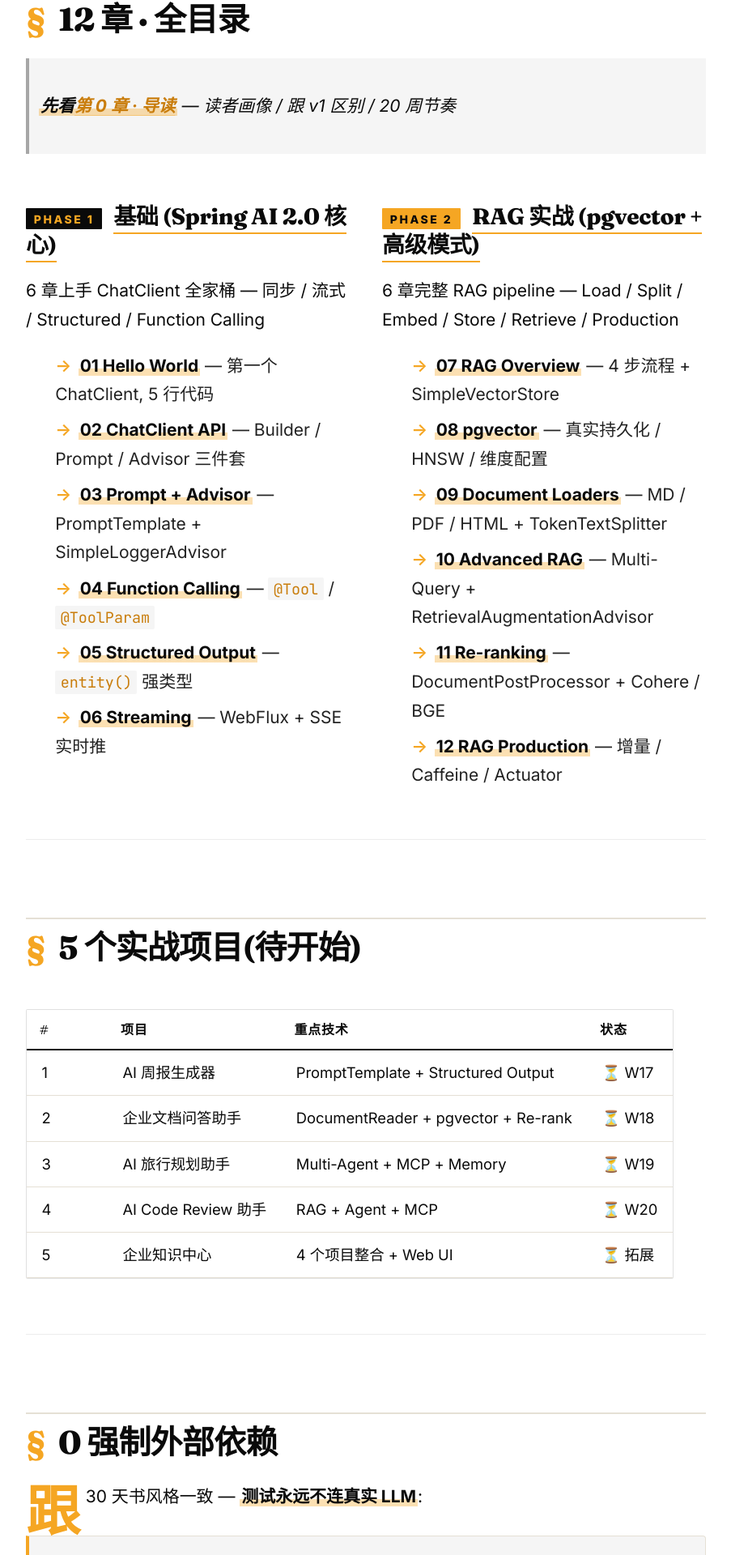
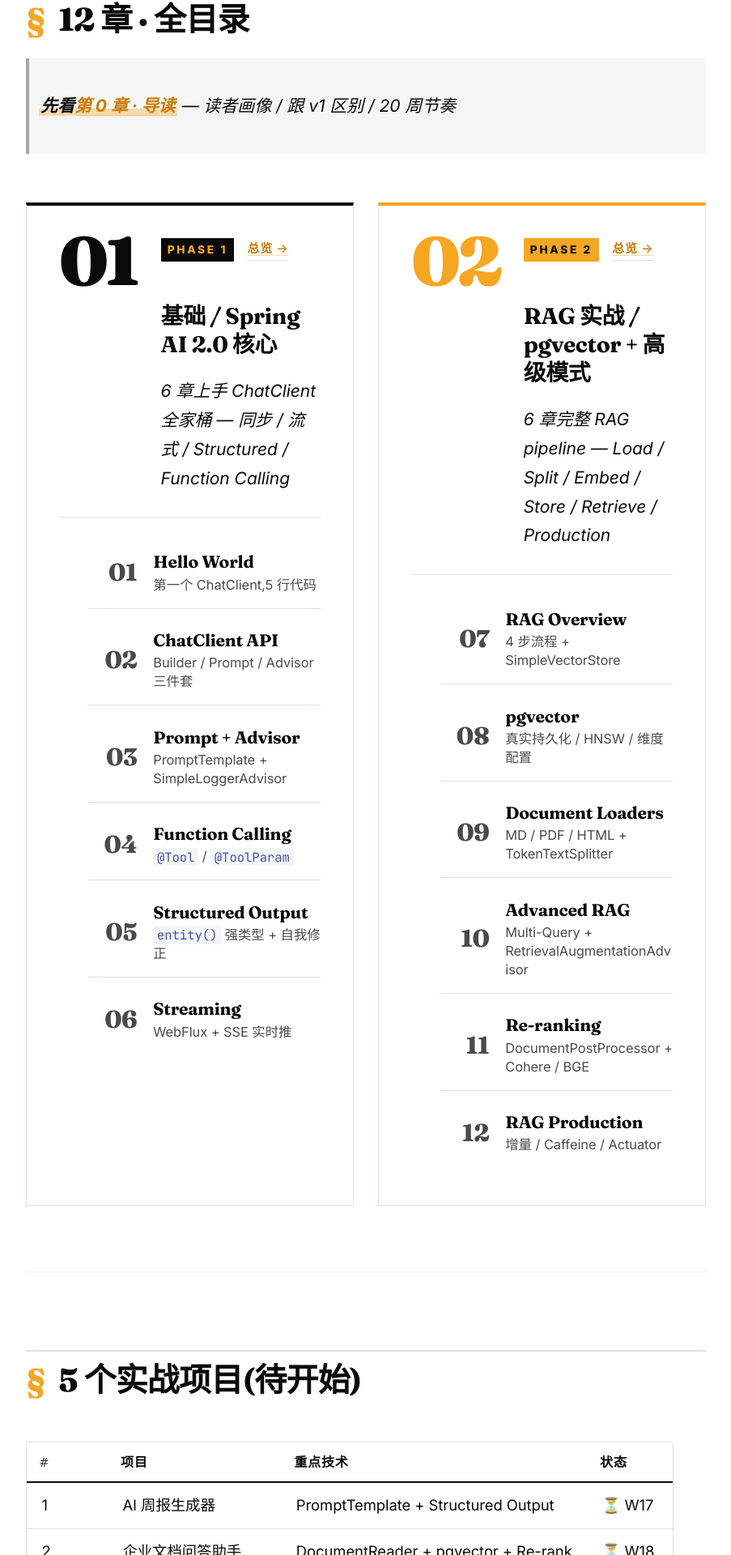
Before and after one commit to mishishi/spring-ai-2-0-projects, an MkDocs documentation site: the page built from docs/index.md, in a window 1280 px wide. Shown: the part 2267-4187 px from the top of the page at 81% size, without its empty margins (62-965 px from the left). Built offline with MkDocs 1.6.1 and Material for MkDocs 9.7.7, drawn with Linux system fonts in a browser that asks for light colours; comment, search, counter and statistics services are not loaded.

Commit message:
redesign: Phase TOC to magazine-style cards (big 01/02 numbers + 6 chapter rows)
- Fix 404: 12 chapter + 2 overview links all use trailing slash (mkdocs dirs)
- Replace .toc-grid/.toc-phase/.toc-list with .phase-toc/.phase-block/.phase-chapters
- Each phase is a bordered card: top 4px accent bar + huge 01/02 number
  + PHASE tag + 总览 link + title + italic desc, then 6 chapter rows
- Chapter rows: large left-aligned number + title + desc, hover lifts + accent
- Mobile 1-col, desktop (>=900px) 1fr 1fr

```diff
--- a/docs/index.md
+++ b/docs/index.md
@@ -82,31 +82,80 @@ Java 工程师的 Spring AI 2.0 重做版
 
 > **先看[第 0 章 · 导读](00-reading-guide.md)** — 读者画像 / 跟 v1 区别 / 20 周节奏
 
-<div class="toc-grid">
-<div class="toc-phase">
-<h3><span class="toc-phase-label toc-phase-1">PHASE 1</span> <a href="overviews/phase-1/">基础 (Spring AI 2.0 核心)</a></h3>
-<p class="toc-phase-desc">6 章上手 ChatClient 全家桶 — 同步 / 流式 / Structured / Function Calling</p>
-<ul class="toc-list">
-<li><a href="01-hello-world.html"><strong>01 Hello World</strong></a> — 第一个 ChatClient, 5 行代码</li>
-<li><a href="02-chatclient-api.html"><strong>02 ChatClient API</strong></a> — Builder / Prompt / Advisor 三件套</li>
-<li><a href="03-prompt-advisor.html"><strong>03 Prompt + Advisor</strong></a> — PromptTemplate + SimpleLoggerAdvisor</li>
-<li><a href="04-function-calling.html"><strong>04 Function Calling</strong></a> — <code>@Tool</code> / <code>@ToolParam</code></li>
-<li><a href="05-structured-output.html"><strong>05 Structured Output</strong></a> — <code>entity()</code> 强类型</li>
-<li><a href="06-streaming.html"><strong>06 Streaming</strong></a> — WebFlux + SSE 实时推</li>
-</ul>
+<div class="phase-toc">
+
+<section class="phase-block phase-block--1">
+
+<div class="phase-block__head">
+
+<div class="phase-block__num">01</div>
+
+<div class="phase-block__meta">
+
+<div class="phase-block__kicker"><span class="phase-block__tag">PHASE 1</span><a class="phase-block__overview" href="overviews/phase-1/">总览 →</a></div>
+
+<h3 class="phase-block__title">基础 / Spring AI 2.0 核心</h3>
+
+<p class="phase-block__desc">6 章上手 ChatClient 全家桶 — 同步 / 流式 / Structured / Function Calling</p>
+
 </div>
-<div class="toc-phase">
-<h3><span class="toc-phase-label toc-phase-2">PHASE 2</span> <a href="overviews/phase-2/">RAG 实战 (pgvector + 高级模式)</a></h3>
-<p class="toc-phase-desc">6 章完整 RAG pipeline — Load / Split / Embed / Store / Retrieve / Production</p>
-<ul class="toc-list">
-<li><a href="07-rag-overview.html"><strong>07 RAG Overview</strong></a> — 4 步流程 + SimpleVectorStore</li>
-<li><a href="08-pgvector.html"><strong>08 pgvector</strong></a> — 真实持久化 / HNSW / 维度配置</li>
-<li><a href="09-document-loaders.html"><strong>09 Document Loaders</strong></a> — MD / PDF / HTML + TokenTextSplitter</li>
-<li><a href="10-advanced-rag.html"><strong>10 Advanced RAG</strong></a> — Multi-Query + RetrievalAugmentationAdvisor</li>
-<li><a href="11-reranking.html"><strong>11 Re-ranking</strong></a> — DocumentPostProcessor + Cohere / BGE</li>
-<li><a href="12-rag-production.html"><strong>12 RAG Production</strong></a> — 增量 / Caffeine / Actuator</li>
-</ul>
+
 </div>
+
+<ol class="phase-chapters">
+
+<li class="phase-chapter"><a href="01-hello-world/"><span class="phase-chapter__num">01</span><span class="phase-chapter__body"><span class="phase-chapter__name">Hello World</span><span class="phase-chapter__desc">第一个 ChatClient,5 行代码</span></span></a></li>
+
+<li class="phase-chapter"><a href="02-chatclient-api/"><span class="phase-chapter__num">02</span><span class="phase-chapter__body"><span class="phase-chapter__name">ChatClient API</span><span class="phase-chapter__desc">Builder / Prompt / Advisor 三件套</span></span></a></li>
+
+<li class="phase-chapter"><a href="03-prompt-advisor/"><span class="phase-chapter__num">03</span><span class="phase-chapter__body"><span class="phase-chapter__name">Prompt + Advisor</span><span class="phase-chapter__desc">PromptTemplate + SimpleLoggerAdvisor</span></span></a></li>
+
+<li class="phase-chapter"><a href="04-function-calling/"><span class="phase-chapter__num">04</span><span class="phase-chapter__body"><span class="phase-chapter__name">Function Calling</span><span class="phase-chapter__desc"><code>@Tool</code> / <code>@ToolParam</code></span></span></a></li>
+
+<li class="phase-chapter"><a href="05-structured-output/"><span class="phase-chapter__num">05</span><span class="phase-chapter__body"><span class="phase-chapter__name">Structured Output</span><span class="phase-chapter__desc"><code>entity()</code> 强类型 + 自我修正</span></span></a></li>
+
+<li class="phase-chapter"><a href="06-streaming/"><span class="phase-chapter__num">06</span><span class="phase-chapter__body"><span class="phase-chapter__name">Streaming</span><span class="phase-chapter__desc">WebFlux + SSE 实时推</span></span></a></li>
+
+</ol>
+
+</section>
+
+<section class="phase-block phase-block--2">
+
+<div class="phase-block__head">
+
+<div class="phase-block__num">02</div>
+
+<div class="phase-block__meta">
+
+<div class="phase-block__kicker"><span class="phase-block__tag">PHASE 2</span><a class="phase-block__overview" href="overviews/phase-2/">总览 →</a></div>
+
+<h3 class="phase-block__title">RAG 实战 / pgvector + 高级模式</h3>
+
+<p class="phase-block__desc">6 章完整 RAG pipeline — Load / Split / Embed / Store / Retrieve / Production</p>
+
+</div>
+
+</div>
+
+<ol class="phase-chapters">
+
+<li class="phase-chapter"><a href="07-rag-overview/"><span class="phase-chapter__num">07</span><span class="phase-chapter__body"><span class="phase-chapter__name">RAG Overview</span><span class="phase-chapter__desc">4 步流程 + SimpleVectorStore</span></span></a></li>
+
+<li class="phase-chapter"><a href="08-pgvector/"><span class="phase-chapter__num">08</span><span class="phase-chapter__body"><span class="phase-chapter__name">pgvector</span><span class="phase-chapter__desc">真实持久化 / HNSW / 维度配置</span></span></a></li>
+
+<li class="phase-chapter"><a href="09-document-loaders/"><span class="phase-chapter__num">09</span><span class="phase-chapter__body"><span class="phase-chapter__name">Document Loaders</span><span class="phase-chapter__desc">MD / PDF / HTML + TokenTextSplitter</span></span></a></li>
+
+<li class="phase-chapter"><a href="10-advanced-rag/"><span class="phase-chapter__num">10</span><span class="phase-chapter__body"><span class="phase-chapter__name">Advanced RAG</span><span class="phase-chapter__desc">Multi-Query + RetrievalAugmentationAdvisor</span></span></a></li>
+
+<li class="phase-chapter"><a href="11-reranking/"><span class="phase-chapter__num">11</span><span class="phase-chapter__body"><span class="phase-chapter__name">Re-ranking</span><span class="phase-chapter__desc">DocumentPostProcessor + Cohere / BGE</span></span></a></li>
+
+<li class="phase-chapter"><a href="12-rag-production/"><span class="phase-chapter__num">12</span><span class="phase-chapter__body"><span class="phase-chapter__name">RAG Production</span><span class="phase-chapter__desc">增量 / Caffeine / Actuator</span></span></a></li>
+
+</ol>
+
+</section>
+
 </div>
 
 ------------------------------------------------------------------------
--- a/docs/stylesheets/extra.css
+++ b/docs/stylesheets/extra.css
@@ -711,95 +711,214 @@ body.md-home::after {
   .chapter-nav__item.chapter-nav__next { text-align: left; }
 }
 
-/* 首页章节目录 */
-.toc-grid {
+/* 首页 Phase 目录 — 杂志式大字号,左右两栏 */
+.phase-toc {
   display: grid;
   grid-template-columns: 1fr;
-  gap: 2rem;
-  margin: 3rem 0;
+  gap: 2.5rem;
+  margin: 3rem 0 4rem;
 }
 
-.toc-phase {
-  /* 每个 phase 一个 grid item */
+.phase-block {
+  position: relative;
+  background: var(--paper);
+  border: 1px solid var(--line);
+  border-top: 4px solid var(--ink);
+  padding: 2rem 2rem 1.5rem;
+  transition: border-color 0.2s ease;
 }
 
-.toc-grid h3 {
+.phase-block--1 { border-top-color: var(--ink); }
+.phase-block--2 { border-top-color: var(--accent); }
+
+.phase-block:hover {
+  border-color: var(--ink-soft);
+  border-top-color: var(--accent);
+}
+
+.phase-block__head {
+  display: flex;
+  align-items: flex-start;
+  gap: 1.5rem;
+  padding-bottom: 1.5rem;
+  border-bottom: 1px solid var(--line);
+  margin-bottom: 1.2rem;
+}
+
+.phase-block__num {
+  font-family: var(--md-heading-font);
+  font-weight: 900;
+  font-size: 4.2rem;
+  line-height: 0.85;
+  letter-spacing: -0.05em;
+  color: var(--accent);
+  flex-shrink: 0;
+  margin-top: -0.1em;
+}
+
+.phase-block--1 .phase-block__num { color: var(--ink); }
+.phase-block--2 .phase-block__num { color: var(--accent); }
+
+.phase-block__meta {
+  flex: 1;
+  min-width: 0;
+}
+
+.phase-block__kicker {
+  display: flex;
+  align-items: center;
+  gap: 0.8rem;
+  margin-bottom: 0.4rem;
+}
+
+.phase-block__tag {
+  display: inline-block;
+  font-family: var(--md-text-font);
+  font-weight: 800;
+  font-size: 0.68rem;
+  letter-spacing: 0.2em;
+  padding: 0.25em 0.6em;
+  background: var(--ink);
+  color: var(--accent);
+  border-radius: 1px;
+}
+
+.phase-block--2 .phase-block__tag { background: var(--accent); color: var(--ink); }
+
+.phase-block__overview {
+  font-family: var(--md-text-font);
+  font-weight: 600;
+  font-size: 0.75rem;
+  color: var(--ink-soft);
+  text-decoration: none;
+  letter-spacing: 0.05em;
+  border-bottom: 1px solid var(--line);
+  padding-bottom: 0.1em;
+  transition: all 0.15s ease;
+}
+
+.phase-block__overview:hover {
+  color: var(--accent);
+  border-bottom-color: var(--accent);
+}
+
+.phase-block__title {
   font-family: var(--md-heading-font);
   font-weight: 800;
-  font-size: 1.4rem;
-  margin: 0 0 0.6rem 0;
+  font-size: 1.5rem;
+  line-height: 1.2;
+  letter-spacing: -0.02em;
+  color: var(--ink);
+  margin: 0 0 0.5rem;
   padding: 0;
   border: none;
 }
 
-.toc-grid h3::before { content: none; }
+.phase-block__title::before { content: none; }
 
-.toc-grid h3 a {
-  color: var(--ink);
-  text-decoration: none;
-  border-bottom: 2px solid var(--accent);
-  padding-bottom: 0.1em;
+.phase-block__desc {
+  font-size: 0.92rem;
+  line-height: 1.55;
+  color: var(--ink-soft);
+  margin: 0;
+  font-style: italic;
 }
 
-.toc-grid h3 a:hover {
-  color: var(--accent);
-  text-decoration: none;
+.phase-chapters {
+  list-style: none;
+  padding: 0;
+  margin: 0;
+  display: grid;
+  grid-template-columns: 1fr;
+  gap: 0;
 }
 
-.toc-phase-label {
-  display: inline-block;
-  font-family: var(--md-text-font);
-  font-weight: 800;
-  font-size: 0.7rem;
-  letter-spacing: 0.18em;
-  padding: 0.3em 0.7em;
-  margin-right: 0.6em;
-  vertical-align: middle;
-  border-radius: 1px;
+.phase-chapter {
+  border-bottom: 1px solid var(--line);
 }
 
-.toc-phase-1 { background: var(--ink); color: var(--accent); }
-.toc-phase-2 { background: var(--accent); color: var(--ink); }
-.toc-phase-3 { background: var(--accent-deep); color: var(--paper); }
+.phase-chapter:last-child { border-bottom: none; }
 
-.toc-grid ul {
-  list-style: none;
-  padding: 0;
-  margin: 0.6rem 0 0;
+.phase-chapter a {
   display: grid;
-  grid-template-columns: 1fr;
-  gap: 0.4rem;
+  grid-template-columns: 3rem 1fr;
+  gap: 1rem;
+  align-items: center;
+  padding: 0.85rem 0;
+  text-decoration: none;
+  color: var(--ink);
+  transition: all 0.15s ease;
 }
 
-@media (min-width: 768px) {
-  /* 大屏:Phase 1 / Phase 2 左右两列平分 */
-  .toc-grid { grid-template-columns: 1fr 1fr; }
-  .toc-grid ul { grid-template-columns: 1fr; }
+.phase-chapter__num {
+  font-family: var(--md-heading-font);
+  font-weight: 800;
+  font-size: 1.5rem;
+  line-height: 1;
+  letter-spacing: -0.02em;
+  color: var(--ink-soft);
+  font-feature-settings: "tnum";
+  text-align: right;
+  transition: color 0.15s ease;
 }
 
-.toc-grid li {
-  margin: 0;
-  padding: 0;
-  font-size: 0.92rem;
-  line-height: 1.5;
+.phase-chapter__body {
+  display: flex;
+  flex-direction: column;
+  gap: 0.15rem;
+  min-width: 0;
 }
 
-.toc-grid li::before {
-  content: "→";
-  color: var(--accent);
-  margin-right: 0.4em;
-  font-weight: 600;
+.phase-chapter__name {
+  font-family: var(--md-heading-font);
+  font-weight: 700;
+  font-size: 1.05rem;
+  line-height: 1.3;
+  color: var(--ink);
+  letter-spacing: -0.01em;
 }
 
-.toc-grid li a {
+.phase-chapter__desc {
+  font-size: 0.82rem;
+  line-height: 1.4;
   color: var(--ink-soft);
-  text-decoration: none;
-  border-bottom: 1px solid transparent;
 }
 
-.toc-grid li a:hover {
+.phase-chapter__desc code {
+  font-size: 0.78rem;
+  padding: 0.05em 0.3em;
+}
+
+.phase-chapter a:hover {
+  background: var(--md-code-bg-color);
+  padding-left: 0.5rem;
+  padding-right: 0.5rem;
+  margin: 0 -0.5rem;
+}
+
+.phase-chapter a:hover .phase-chapter__num {
   color: var(--accent);
-  border-bottom-color: var(--accent);
+}
+
+.phase-chapter a:hover .phase-chapter__name {
+  color: var(--accent-deep);
+}
+
+@media (min-width: 900px) {
+  .phase-toc {
+    grid-template-columns: 1fr 1fr;
+    gap: 1.5rem;
+  }
+}
+
+@media (max-width: 600px) {
+  .phase-block { padding: 1.5rem 1.2rem 1rem; }
+  .phase-block__head { gap: 1rem; }
+  .phase-block__num { font-size: 3.2rem; }
+  .phase-block__title { font-size: 1.25rem; }
+  .phase-chapter a { grid-template-columns: 2.5rem 1fr; gap: 0.6rem; padding: 0.7rem 0; }
+  .phase-chapter__num { font-size: 1.2rem; }
+  .phase-chapter__name { font-size: 0.95rem; }
 }
 
 /* Hero / Banner */
```
